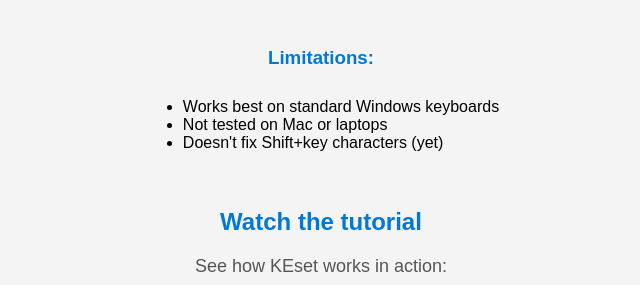
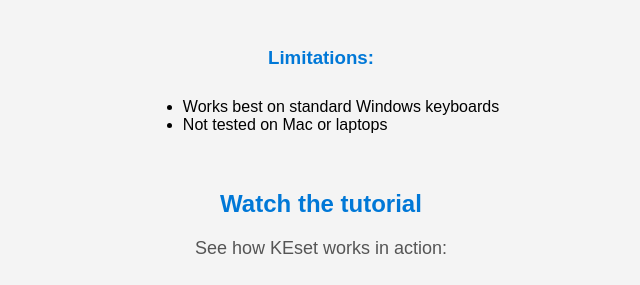
Before and after one commit to yaakov41g/KEset-landing, a plain HTML site: page index.html in a window 1280 px wide. Shown: the part 800-1085 px from the top of the page, without its empty margins (319-959 px from the left). Drawn offline with Linux system fonts and the light colour scheme.

Commit message:
Update index.html

```diff
--- a/index.html
+++ b/index.html
@@ -76,8 +76,7 @@
   <ul>
     <li>Works best on standard Windows keyboards</li>
     <li>Not tested on Mac or laptops</li>
-    <li>Doesn't fix Shift+key characters (yet)</li>
-  </ul>
+    </ul>
 
   <h2>Watch the tutorial</h2>
   <p>See how KEset works in action:</p>
```
